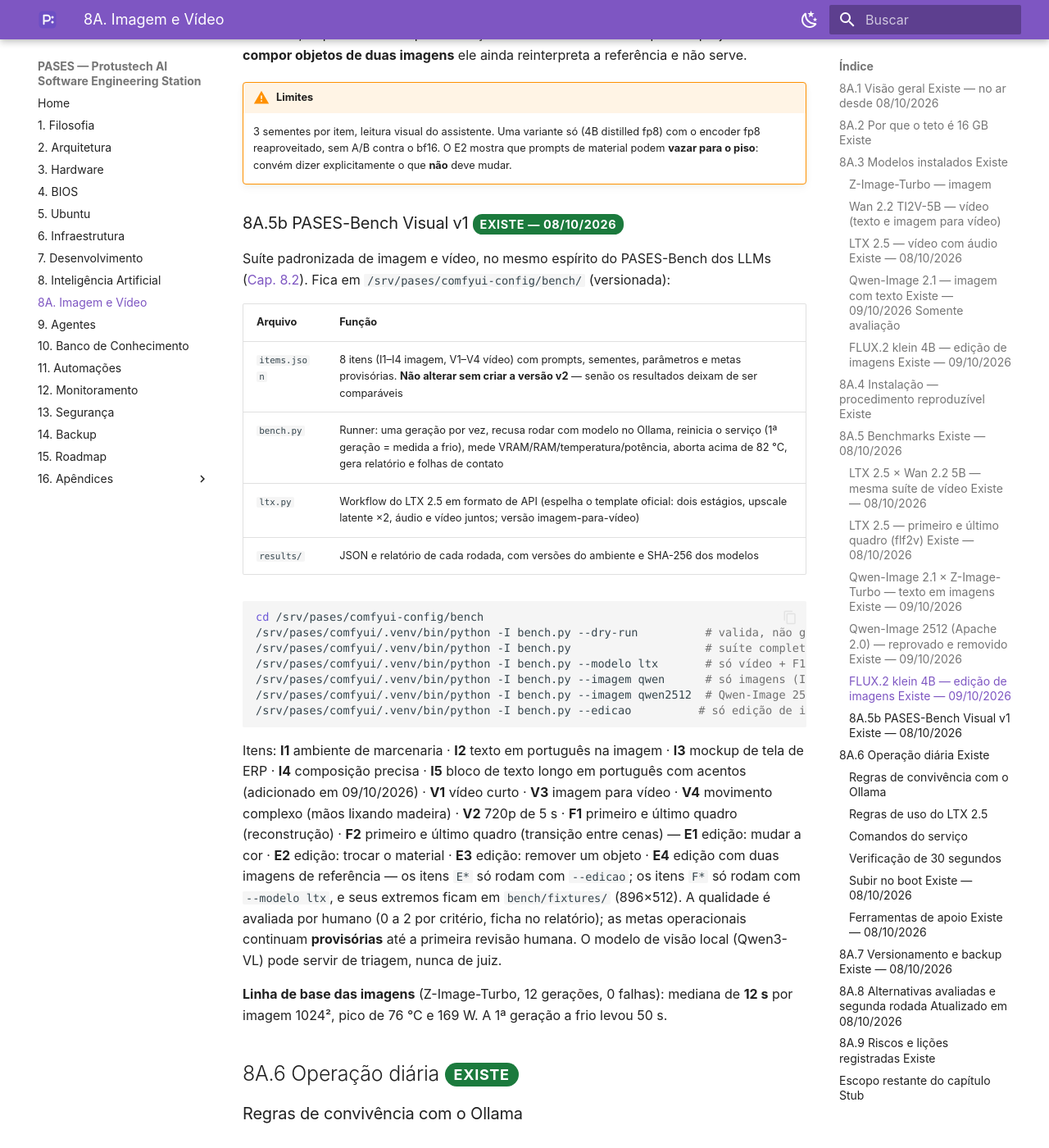
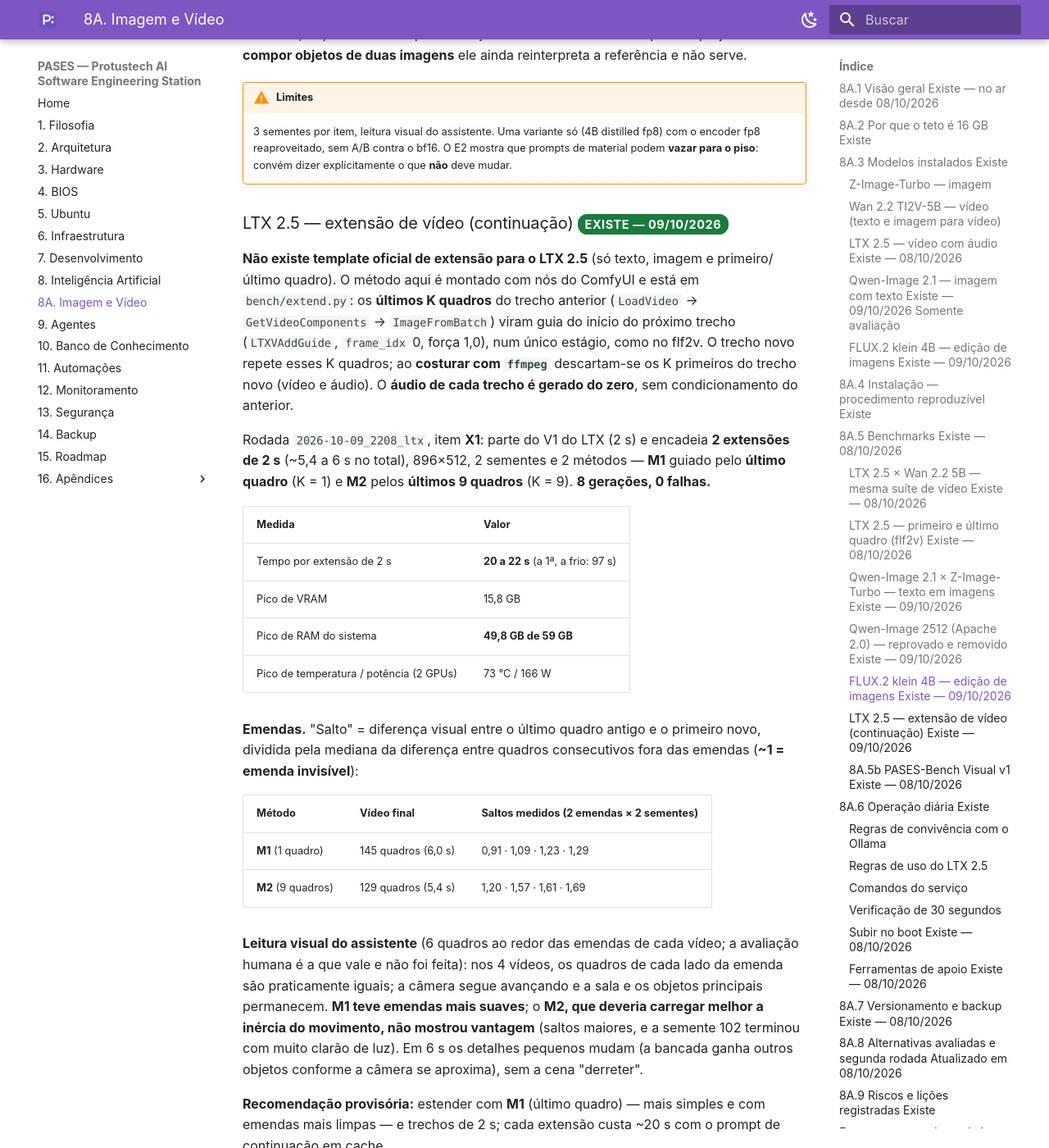
Before and after one commit to crystyano/pases-manual, an MkDocs documentation site: the page built from docs/08a-imagem-video.md, in a window 1280 px wide and 1400 px high, scrolled down 16764 px. Shown: the whole window at 82% size. Built offline with MkDocs 1.6.1 and Material for MkDocs 9.7.7, drawn with Linux system fonts in a browser that asks for light colours; a script that is not in the unit is left out; some of the changed text lies outside the part shown.

Commit message:
Manual PASES v0.13.0 - extensao de video com o LTX 2.5
Cap. 8A: metodo de extensao (quadros-guia do trecho anterior + costura com
ffmpeg), resultados do item X1 (8 geracoes, 0 falhas, 20-22 s por extensao,
emendas quase invisiveis; M1 com o ultimo quadro superou M2 com 9 quadros),
limites (audio nao avaliado, RAM no limite) e regras de uso. Historico
atualizado, incluindo a correcao do coletor de saidas do runner.

Co-Authored-By: Claude Sonnet 5.5 <noreply@anthropic.com>

````diff
--- a/docs/08a-imagem-video.md
+++ b/docs/08a-imagem-video.md
@@ -437,6 +437,36 @@ Rodada `2026-10-09_2147_flux2edit` do PASES-Bench Visual: **4 edições × 3 sem
 !!! warning "Limites"
     3 sementes por item, leitura visual do assistente. Uma variante só (4B distilled fp8) com o encoder fp8 reaproveitado, sem A/B contra o bf16. O E2 mostra que prompts de material podem **vazar para o piso**: convém dizer explicitamente o que **não** deve mudar.
 
+### LTX 2.5 — extensão de vídeo (continuação) <span class="badge badge-existe">Existe — 09/10/2026</span>
+
+**Não existe template oficial de extensão para o LTX 2.5** (só texto, imagem e primeiro/último quadro). O método aqui é montado com nós do ComfyUI e está em `bench/extend.py`: os **últimos K quadros** do trecho anterior (`LoadVideo` → `GetVideoComponents` → `ImageFromBatch`) viram guia do início do próximo trecho (`LTXVAddGuide`, `frame_idx` 0, força 1,0), num único estágio, como no flf2v. O trecho novo repete esses K quadros; ao **costurar com `ffmpeg`** descartam-se os K primeiros do trecho novo (vídeo e áudio). O **áudio de cada trecho é gerado do zero**, sem condicionamento do anterior.
+
+Rodada `2026-10-09_2208_ltx`, item **X1**: parte do V1 do LTX (2 s) e encadeia **2 extensões de 2 s** (~5,4 a 6 s no total), 896×512, 2 sementes e 2 métodos — **M1** guiado pelo **último quadro** (K = 1) e **M2** pelos **últimos 9 quadros** (K = 9). **8 gerações, 0 falhas.**
+
+| Medida | Valor |
+|---|---|
+| Tempo por extensão de 2 s | **20 a 22 s** (a 1ª, a frio: 97 s) |
+| Pico de VRAM | 15,8 GB |
+| Pico de RAM do sistema | **49,8 GB de 59 GB** |
+| Pico de temperatura / potência (2 GPUs) | 73 °C / 166 W |
+
+**Emendas.** "Salto" = diferença visual entre o último quadro antigo e o primeiro novo, dividida pela mediana da diferença entre quadros consecutivos fora das emendas (**~1 = emenda invisível**):
+
+| Método | Vídeo final | Saltos medidos (2 emendas × 2 sementes) |
+|---|---|---|
+| **M1** (1 quadro) | 145 quadros (6,0 s) | 0,91 · 1,09 · 1,23 · 1,29 |
+| **M2** (9 quadros) | 129 quadros (5,4 s) | 1,20 · 1,57 · 1,61 · 1,69 |
+
+**Leitura visual do assistente** (6 quadros ao redor das emendas de cada vídeo; a avaliação humana é a que vale e não foi feita): nos 4 vídeos, os quadros de cada lado da emenda são praticamente iguais; a câmera segue avançando e a sala e os objetos principais permanecem. **M1 teve emendas mais suaves**; o **M2, que deveria carregar melhor a inércia do movimento, não mostrou vantagem** (saltos maiores, e a semente 102 terminou com muito clarão de luz). Em 6 s os detalhes pequenos mudam (a bancada ganha outros objetos conforme a câmera se aproxima), sem a cena "derreter".
+
+**Recomendação provisória:** estender com **M1** (último quadro) — mais simples e com emendas mais limpas — e trechos de 2 s; cada extensão custa ~20 s com o prompt de continuação em cache.
+
+!!! warning "Limites"
+    - **Áudio não avaliado** (cada trecho gera o próprio áudio, então pode haver quebra na emenda) e **continuidade da velocidade do movimento não medida** (só a aparência na emenda).
+    - 2 sementes, uma cena de base e só 2 extensões; não se sabe como se comporta em vídeos mais longos.
+    - O M2 foi uma única configuração (força 1,0, 9 quadros); outras escolhas podem render diferente.
+    - O prompt de continuação foi escrito em inglês e é o mesmo nas duas etapas; trocar de prompt a cada trecho custa ~80 s extra por causa do encoder (8A.6).
+
 ### 8A.5b PASES-Bench Visual v1 <span class="badge badge-existe">Existe — 08/10/2026</span>
 
 Suíte padronizada de imagem e vídeo, no mesmo espírito do PASES-Bench dos LLMs ([Cap. 8.2](08-inteligencia-artificial.md)). Fica em `/srv/pases/comfyui-config/bench/` (versionada):
@@ -446,6 +476,7 @@ Suíte padronizada de imagem e vídeo, no mesmo espírito do PASES-Bench dos LLM
 | `items.json` | 8 itens (I1–I4 imagem, V1–V4 vídeo) com prompts, sementes, parâmetros e metas provisórias. **Não alterar sem criar a versão v2** — senão os resultados deixam de ser comparáveis |
 | `bench.py` | Runner: uma geração por vez, recusa rodar com modelo no Ollama, reinicia o serviço (1ª geração = medida a frio), mede VRAM/RAM/temperatura/potência, aborta acima de 82 °C, gera relatório e folhas de contato |
 | `ltx.py` | Workflow do LTX 2.5 em formato de API (espelha o template oficial: dois estágios, upscale latente ×2, áudio e vídeo juntos; versão imagem-para-vídeo) |
+| `extend.py` | Extensão de vídeo com o LTX 2.5 (item X1): continuação por quadros-guia, costura com `ffmpeg` e métrica do salto nas emendas |
 | `results/` | JSON e relatório de cada rodada, com versões do ambiente e SHA-256 dos modelos |
 
 ```bash
@@ -456,9 +487,10 @@ cd /srv/pases/comfyui-config/bench
 /srv/pases/comfyui/.venv/bin/python -I bench.py --imagem qwen      # só imagens (I1–I5), com o Qwen-Image 2.1, ~5 min
 /srv/pases/comfyui/.venv/bin/python -I bench.py --imagem qwen2512  # Qwen-Image 2512 (~55 min; exige reinstalar os arquivos, ver passo 6D)
 /srv/pases/comfyui/.venv/bin/python -I bench.py --edicao          # só edição de imagens (E1–E4), com o FLUX.2 klein 4B, ~3 min
+/srv/pases/comfyui/.venv/bin/python -I bench.py --modelo ltx --only X1   # extensão de vídeo (exige um V1 do LTX de rodada anterior), ~6 min
 ```
 
-Itens: **I1** ambiente de marcenaria · **I2** texto em português na imagem · **I3** mockup de tela de ERP · **I4** composição precisa · **I5** bloco de texto longo em português com acentos (adicionado em 09/10/2026) · **V1** vídeo curto · **V3** imagem para vídeo · **V4** movimento complexo (mãos lixando madeira) · **V2** 720p de 5 s · **F1** primeiro e último quadro (reconstrução) · **F2** primeiro e último quadro (transição entre cenas) — **E1** edição: mudar a cor · **E2** edição: trocar o material · **E3** edição: remover um objeto · **E4** edição com duas imagens de referência — os itens `E*` só rodam com `--edicao`; os itens `F*` só rodam com `--modelo ltx`, e seus extremos ficam em `bench/fixtures/` (896×512). A qualidade é avaliada por humano (0 a 2 por critério, ficha no relatório); as metas operacionais continuam **provisórias** até a primeira revisão humana. O modelo de visão local (Qwen3-VL) pode servir de triagem, nunca de juiz.
+Itens: **I1** ambiente de marcenaria · **I2** texto em português na imagem · **I3** mockup de tela de ERP · **I4** composição precisa · **I5** bloco de texto longo em português com acentos (adicionado em 09/10/2026) · **V1** vídeo curto · **V3** imagem para vídeo · **V4** movimento complexo (mãos lixando madeira) · **V2** 720p de 5 s · **F1** primeiro e último quadro (reconstrução) · **F2** primeiro e último quadro (transição entre cenas) — **E1** edição: mudar a cor · **E2** edição: trocar o material · **E3** edição: remover um objeto · **E4** edição com duas imagens de referência — **X1** extensão de vídeo (continuação do V1) — o item `X1` só roda com `--modelo ltx` e depende de uma rodada LTX anterior com V1; os itens `E*` só rodam com `--edicao`; os itens `F*` só rodam com `--modelo ltx`, e seus extremos ficam em `bench/fixtures/` (896×512). A qualidade é avaliada por humano (0 a 2 por critério, ficha no relatório); as metas operacionais continuam **provisórias** até a primeira revisão humana. O modelo de visão local (Qwen3-VL) pode servir de triagem, nunca de juiz.
 
 **Linha de base das imagens** (Z-Image-Turbo, 12 gerações, 0 falhas): mediana de **12 s** por imagem 1024², pico de 76 °C e 169 W. A 1ª geração a frio levou 50 s.
 
@@ -482,6 +514,7 @@ Itens: **I1** ambiente de marcenaria · **I2** texto em português na imagem ·
 - **Dimensões:** largura e altura finais **múltiplas de 64** (o estágio 1 roda na metade e precisa de múltiplos de 32). **Frames = segundos × fps + 1 e precisa ser 8n+1** (2 s a 24 fps = 49; 5 s = 121).
 - **Cada prompt novo custa ~80 s a mais.** O text encoder (14,6 GB) e o transformer (20,5 GB) não cabem juntos na GPU: a cada prompt novo o ComfyUI carrega o encoder, descarrega e recarrega o transformer (visto nos logs). Com o **mesmo prompt e outra semente** o encoder é reaproveitado e a geração leva só ~19 a 21 s (vídeo curto). Na prática: **gere várias sementes por prompt** (ex.: 3 variações seguidas) em vez de trocar de prompt a cada geração. Os ~100 s da 1ª semente de cada item nas tabelas vêm daí, não de uma carga única dos modelos.
 - Templates prontos na interface: `video_ltx2_5_t2v` (texto), `video_ltx2_5_i2v` (imagem) e `video_ltx2_5_flf2v` (primeiro e último quadro — testado, ver seção 8A.5).
+- **Para estender um vídeo** não há template: usar o método do `bench/extend.py` (seção 8A.5). Guarde o vídeo anterior na pasta `input/` do ComfyUI (o `LoadVideo` só lê dali) e use o **mesmo prompt** nas continuações; cada trecho de 2 s custa ~20 s.
 
 ### Comandos do serviço
 
@@ -579,7 +612,8 @@ Registro do que foi analisado em 07/10/2026 (fontes secundárias; os requisitos
 
 - **Avaliação humana** das rodadas `2026-10-08_1800` e `2026-10-08_2320_ltx` (fichas em `bench/results/`)
 - **Avaliar o áudio** gerado pelo LTX 2.5 (não foi avaliado)
-- Testar a **extensão de vídeos** (vídeos mais longos que 5 s)
+- **Avaliar o áudio** das extensões e a continuidade do movimento; testar extensões mais longas (mais de 2 etapas) e outros valores de força/quadros-guia
+- Medir a extensão com condicionamento de **áudio** do trecho anterior (nós `LTXVAudioVAEEncode` / `LTXVReferenceAudio` existem no ComfyUI e não foram usados)
 - **Decidir a licença do Qwen-Image 2.1** (licenciar, ou ficar só com o Z-Image) — [ADR-009](16-apendices/adrs.md#adr-009)
 - Avaliação humana dos resultados do Qwen-Image 2.1 e dos itens I1/I4 com ele
 - (Opcional) testar a LoRA Lightning de 4 passos do 2512, se um dia o 2512 voltar a ser considerado
````
Also changed, not shown: docs/16-apendices/historico.md (+1 -0 lines).
